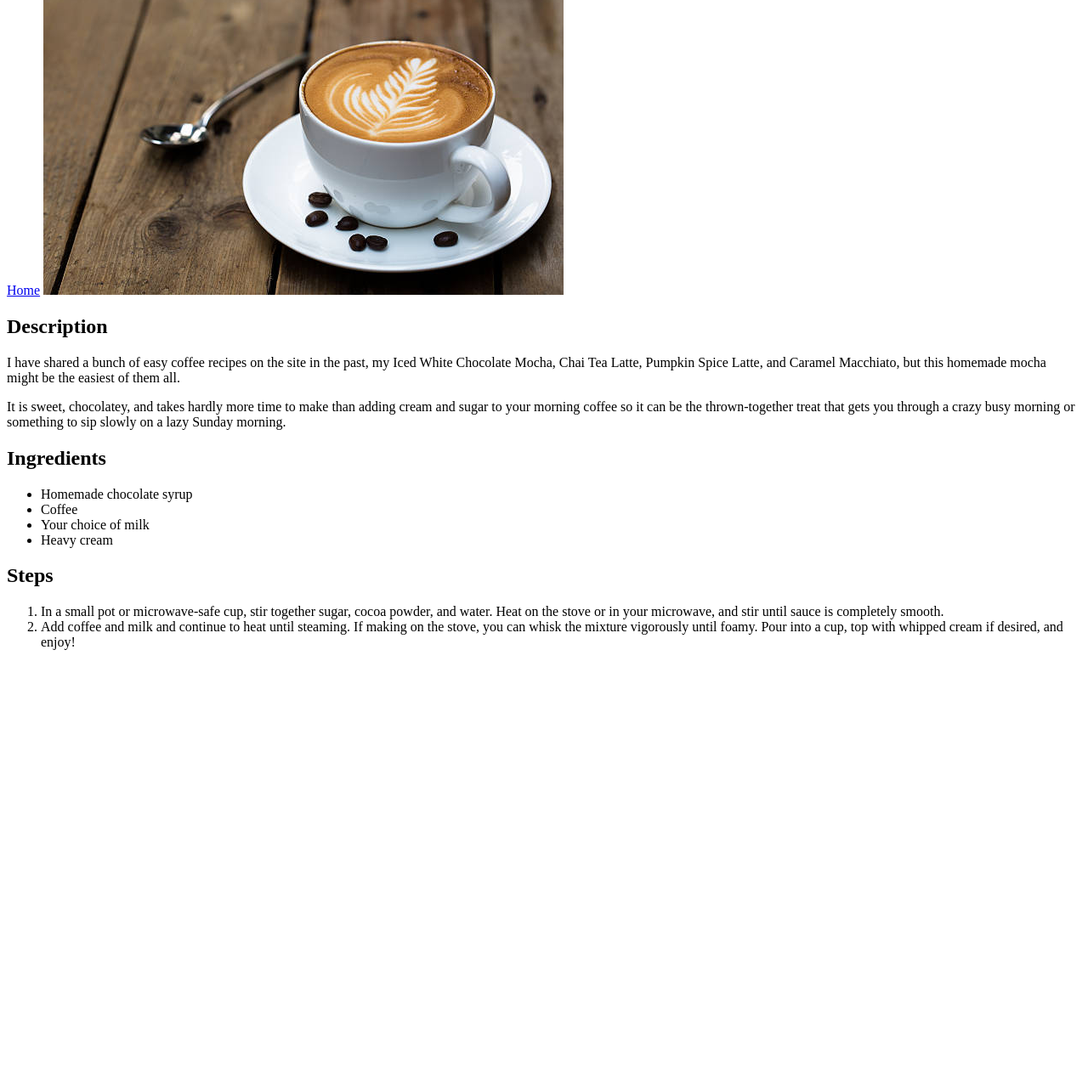
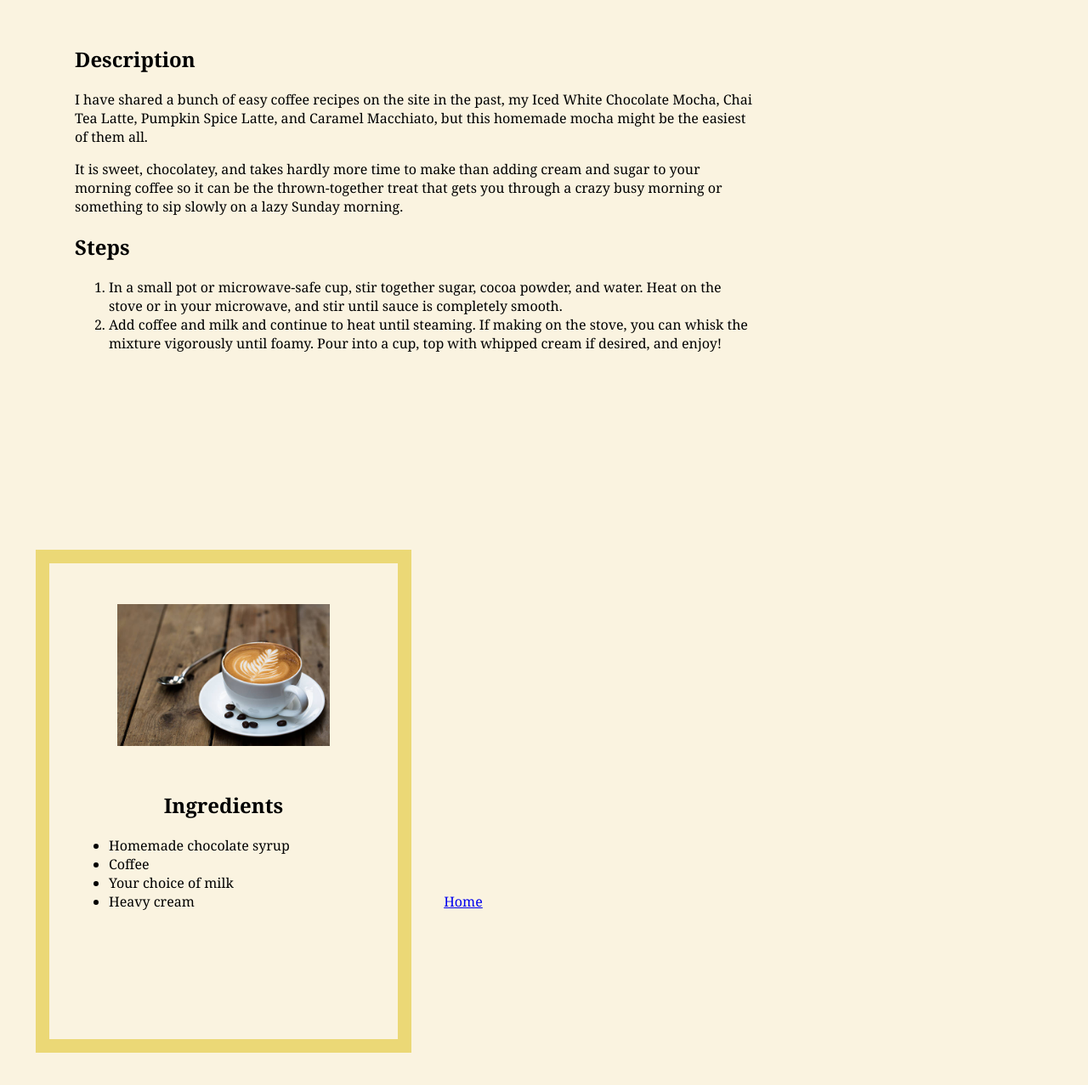
Before and after one commit to usmaanrnadeem/0-to-1, a plain HTML site: page the-odin-project-foundations/html-foundations/odin-recipes/recipes/mocha.html in a window 1280 px wide. Shown: the part 141-1418 px from the top of the page at 85% size. Before the commit the page ends 922 px from the top, so only its background shows below. Drawn offline with Linux system fonts and the light colour scheme.

Commit message:
Update HTML and CSS of odin-recipes site

```diff
--- a/the-odin-project-foundations/html-foundations/odin-recipes/recipes/mocha.html
+++ b/the-odin-project-foundations/html-foundations/odin-recipes/recipes/mocha.html
@@ -4,20 +4,28 @@
     <meta charset="UTF-8">
     <meta name="viewport" content="width=device-width, initial-scale=1.0">
     <title>Mocha Recipe</title>
+    <link rel="stylesheet" href="./../style.css">
 </head>
 <body>
-    <h1>Mocha recipe</h1>
-
-    <a href="./../index.html">Home</a>
-
-    <img src="./images/mocha.jpg">
-
+    <div>
+        <h1 class="title">Chicken and rice recipe</h1>
+        <div class="child instructions">
             <h2>Description</h2>
 
             <p>I have shared a bunch of easy coffee recipes on the site in the past, my Iced White Chocolate Mocha, Chai Tea Latte, Pumpkin Spice Latte, and Caramel Macchiato, but this homemade mocha might be the easiest of them all.</p>
             <p>It is sweet, chocolatey, and takes hardly more time to make than adding cream and sugar to your morning coffee so it can be the thrown-together treat that gets you through a crazy busy morning or something to sip slowly on a lazy Sunday morning.</p>
 
-    <h2>Ingredients</h2>
+            <h2>Steps</h2>
+
+            <ol>
+                <li>In a small pot or microwave-safe cup, stir together sugar, cocoa powder, and water. Heat on the stove or in your microwave, and stir until sauce is completely smooth.</li>
+                <li>Add coffee and milk and continue to heat until steaming. If making on the stove, you can whisk the mixture vigorously until foamy. Pour into a cup, top with whipped cream if desired, and enjoy!</li>
+            </ol>
+        </div>
+        <div class="child description">
+            <img src="./images/mocha.jpg" class="image">
+
+            <h2 class="title">Ingredients</h2>
 
             <ul>
                 <li>Homemade chocolate syrup</li>
@@ -25,12 +33,8 @@
                 <li>Your choice of milk</li>
                 <li>Heavy cream</li>
             </ul>
-
-    <h2>Steps</h2>
-
-    <ol>
-        <li>In a small pot or microwave-safe cup, stir together sugar, cocoa powder, and water. Heat on the stove or in your microwave, and stir until sauce is completely smooth.</li>
-        <li>Add coffee and milk and continue to heat until steaming. If making on the stove, you can whisk the mixture vigorously until foamy. Pour into a cup, top with whipped cream if desired, and enjoy!</li>
-    </ol>
+        </div>
+        <a href="./../index.html">Home</a>
+    </div>
 </body>
 </html>
--- /dev/null
+++ b/the-odin-project-foundations/html-foundations/odin-recipes/style.css
@@ -0,0 +1,42 @@
+body {
+    font-family: Georgia, 'Times New Roman', Times, serif;
+    background-color: #FAF3E0;
+}
+
+.title {
+    text-align: center;
+    margin-top: 30px;
+}
+
+.recipe {
+    margin: 20px auto;
+    padding:30px;
+    width: 300px;
+    text-align: center;
+    border: rgb(235, 216, 118) solid 1em;
+}
+
+.image {
+    width: 250px;
+    margin: 18px auto;
+    margin-left: 50px;
+}
+
+.child {
+    display:inline-block;
+}
+
+.child.instructions {
+    width:800px;
+    height: 500px;
+    margin: 50px;
+    padding: 30px;
+}
+
+.child.description {
+    width: 350px;
+    height: 500px;
+    margin: 50px;
+    padding: 30px;
+    outline: rgb(235, 216, 118) solid 1em;
+}
```
Also changed, not shown: the-odin-project-foundations/html-foundations/odin-recipes/index.html (+14 -7 lines), the-odin-project-foundations/html-foundations/odin-recipes/recipes/eggs.html (+23 -16 lines), the-odin-project-foundations/html-foundations/odin-recipes/recipes/ricenchicken.html (+22 -18 lines). Lines whose indentation alone changed are shown as unchanged.
